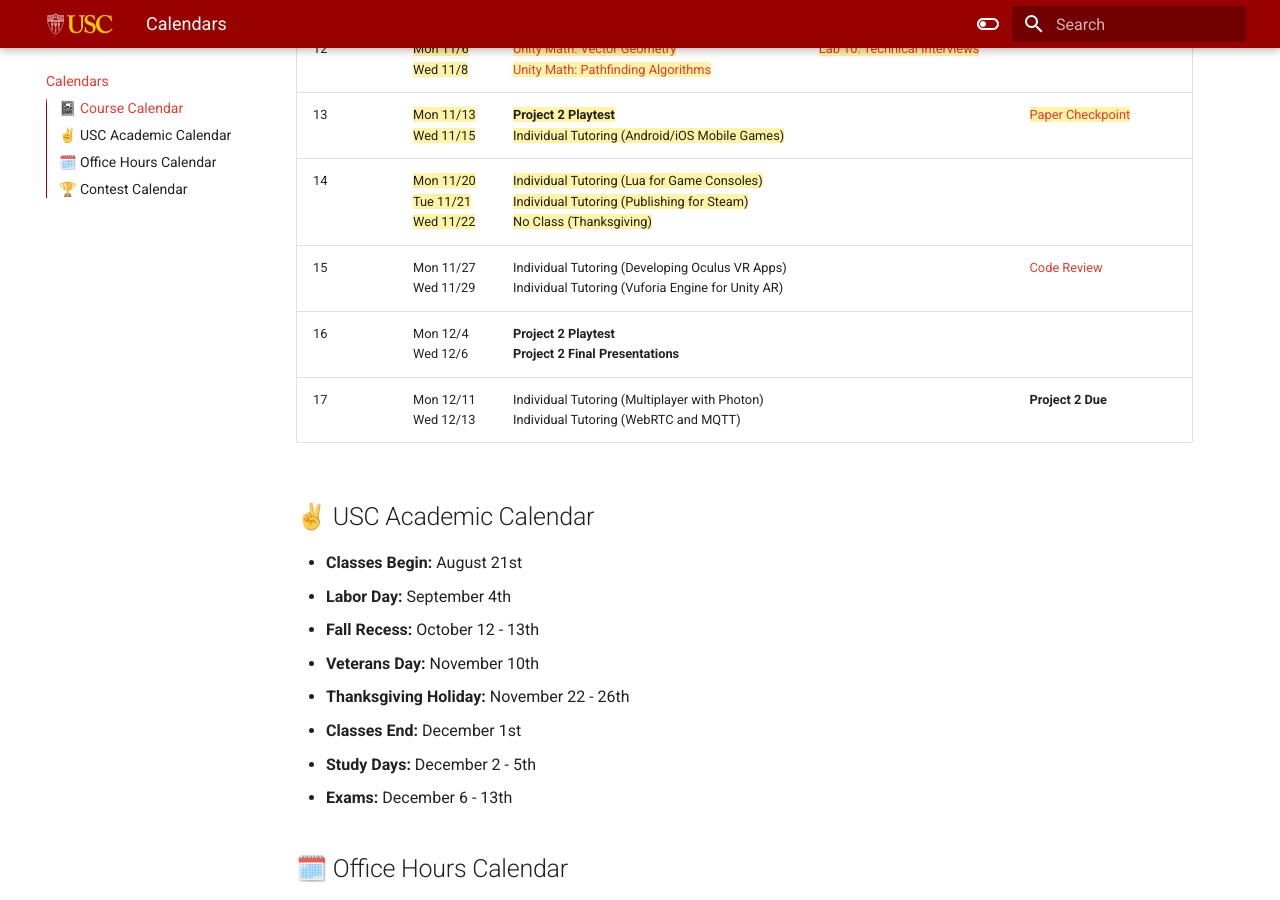
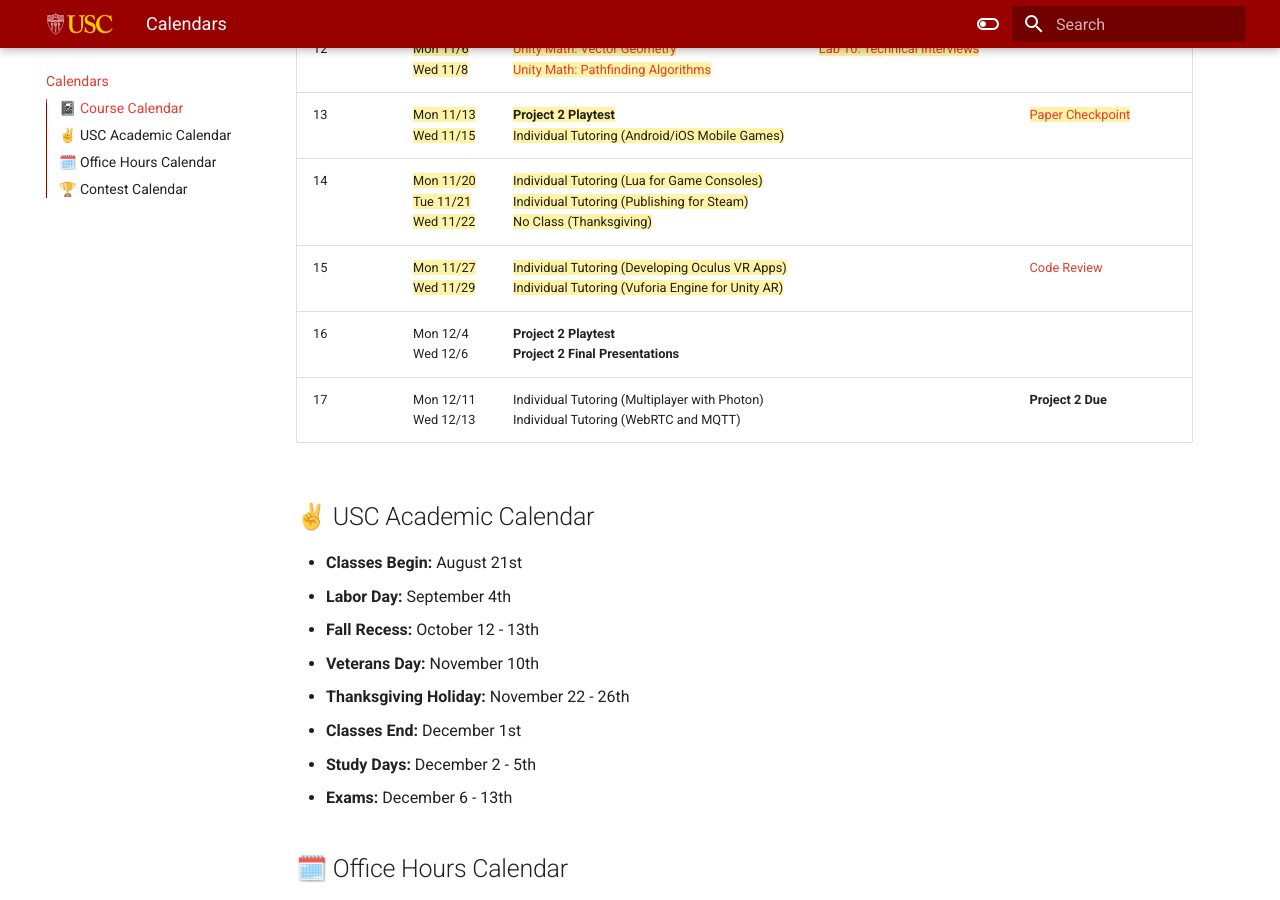
Before and after one commit to usc-ctin583/usc-ctin583.github.io, an MkDocs documentation site: the page built from docs/index.md, in a window 1280 px wide and 900 px high, scrolled down 1023 px. Built offline with MkDocs 1.6.1 and Material for MkDocs 9.7.7, drawn with Linux system fonts in a browser that asks for light colours.

Commit message:
last week of class calendar

```diff
--- a/docs/index.md
+++ b/docs/index.md
@@ -17,7 +17,7 @@
 | 12   | ==Mon 11/6== <br> ==Wed 11/8==   | ==[Unity Math: Vector Geometry](https://www.icloud.com/keynote/0aaORGReysswd2IA81LVj3YyQ#Lecture12)== <br> ==[Unity Math: Pathfinding Algorithms](https://www.icloud.com/keynote/085i5_hgq5i6oxmcr1mfAPjHA#Lecture12)== | ==[Lab 10: Technical Interviews](Labs/lab10.md)== |
 | 13   | ==Mon 11/13== <br> ==Wed 11/15== |  ==**Project 2 Playtest**== <br> ==Individual Tutoring (Android/iOS Mobile Games)== | | ==[Paper Checkpoint](Projects/project2checkpoint2.md)==|
 | 14   | ==Mon 11/20== <br> ==Tue 11/21== <br> ==Wed 11/22== | ==Individual Tutoring (Lua for Game Consoles)== <br> ==Individual Tutoring (Publishing for Steam)== <br> ==No Class (Thanksgiving)== | | |
-| 15   | Mon 11/27 <br> Wed 11/29 | Individual Tutoring (Developing Oculus VR Apps) <br> Individual Tutoring (Vuforia Engine for Unity AR) | | [Code Review](Projects/project2checkpoint3.md) |
+| 15   | ==Mon 11/27== <br> ==Wed 11/29== | ==Individual Tutoring (Developing Oculus VR Apps)== <br> ==Individual Tutoring (Vuforia Engine for Unity AR)== | | [Code Review](Projects/project2checkpoint3.md) |
 | 16   | Mon 12/4 <br> Wed 12/6   | **Project 2 Playtest** <br> **Project 2 Final Presentations** | | |
 | 17   | Mon 12/11 <br> Wed 12/13| Individual Tutoring (Multiplayer with Photon) <br> Individual Tutoring (WebRTC and MQTT) | | **Project 2 Due** |
 
```
